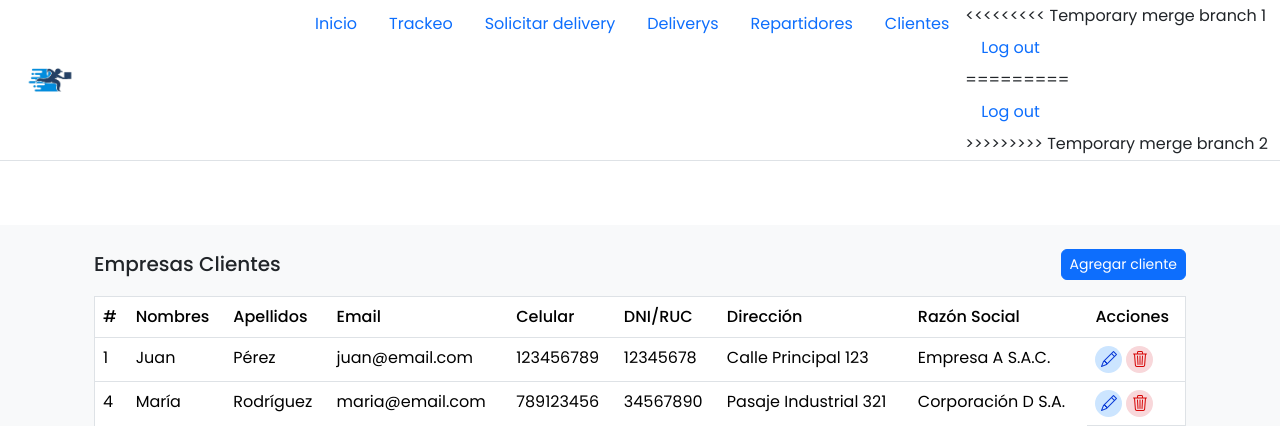
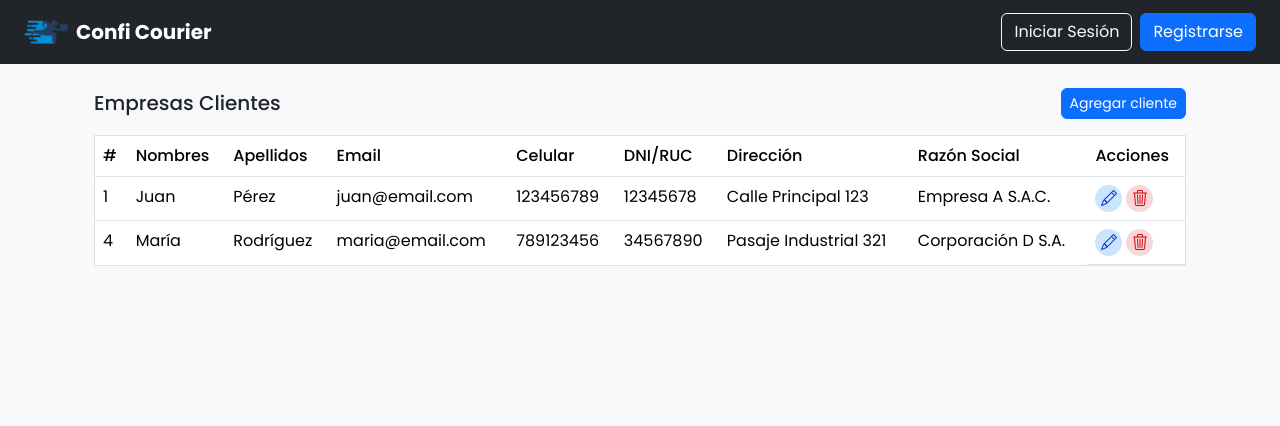
Before and after one commit to walter-garay/reparto-b2b, a PHP site: page /clientes/index.php in a window 1280 px wide. Shown: the top 426 px of the page. Run offline with PHP 8.4, Linux system fonts and the light colour scheme; data comes from the database, SQL or seed files in the repository.

```diff
--- a/layouts/navbar.php
+++ b/layouts/navbar.php
@@ -1,15 +1,46 @@
-    <nav class="navbar navbar-expand-md bg-body-tertiary border-bottom p-0 " style="background-color: white;">
-        <div class="container-fluid py-1" style="background-color: white;">
-            <button class="navbar-toggler" type="button" data-bs-toggle="collapse" data-bs-target="#navbarText" aria-controls="navbarText" aria-expanded="false" aria-label="Toggle navigation">
-                <span class="navbar-toggler-icon"></span>
-            </button>
-            <a class="ms-2" href="../main.php">
-                <img src="../../assets/img/logo.png"  alt="Logo de Confi Courier" width="60px">
-            </a>
-            <div class="collapse navbar-collapse" id="navbarText">
+<style>
+    .navbar-nav .nav-link:hover {
+        color: #ffcc00; /* Cambia el color al pasar el puntero */
+        transition: color 0.3s ease;
+    }
 
-                <ul class="nav w-100 justify-content-end">
+    .navbar-text .bi-pencil-square {
+        cursor: pointer;
+        margin-left: 6px;
+    }
+
+    .navbar-text .bi-pencil-square:hover {
+        color: #ffcc00; /* Cambia el color del icono de lápiz al pasar el puntero */
+        transition: color 0.3s ease;
+    }
+
+</style>
+
+
+<nav class="navbar navbar-expand-lg navbar-dark bg-dark fixed-top">
+    <div class="d-flex ms-3 me-4 w-100">
+        <img src="/reparto-b2b/assets/img/logo.png" alt="Logo de Confi Courier" width="60px">
+        <a class="navbar-brand fw-bolder align-items-center d-flex" href="#">Confi Courier</a>
+        <button class="navbar-toggler" type="button" data-bs-toggle="collapse" data-bs-target="#navbarNav" aria-controls="navbarNav" aria-expanded="false" aria-label="Toggle navigation">
+            <span class="navbar-toggler-icon"></span>
+        </button>
+        <div class="collapse navbar-collapse" id="navbarNav">
+            <ul class="navbar-nav me-auto">
+                <!-- <li class="nav-item">
+                    <a class="nav-link" href="#servicios">Servicios</a>
+                </li>
+                <li class="nav-item">
+                    <a class="nav-link" href="#caracteristicas">Características</a>
+                </li>
+                <li class="nav-item">
+                    <a class="nav-link" href="#rastreo">Rastreo</a>
+                </li>
+                <li class="nav-item">
+                    <a class="nav-link" href="#contacto">Contacto</a>
+                </li> -->
+                <?php if (isset($_SESSION['usuario_id'])): ?>
                     <li class="nav-item">
+
                         <a class="nav-link active" aria-current="page" href="../main.php">Inicio</a>
                     </li>
                     <li class="nav-item">
@@ -17,24 +48,38 @@
                     </li>
                     <li class="nav-item">
                         <a class="nav-link active" aria-current="page" href="solicitud.php">Solicitar delivery</a>
+                        <a class="nav-link active" href="/reparto-b2b/deliverys/">Deliverys</a>
                     </li>
                     <li class="nav-item">
-                        <a class="nav-link active" aria-current="page" href="../deliverys">Deliverys</a>
+                        <a class="nav-link active" href="/reparto-b2b/repartidores/">Repartidores</a>
                     </li>
                     <li class="nav-item">
-                        <a class="nav-link" href="../repartidores">Repartidores</a>
+                        <a class="nav-link active" href="/reparto-b2b/clientes/">Clientes</a>
                     </li>
                     <li class="nav-item">
                         <a class="nav-link" href="#">Clientes</a>
+
                     </li>
                     <li class="nav-item">
-<<<<<<<<< Temporary merge branch 1
-                        <a class="nav-link">Log out</a>
-=========
-                        <a class="nav-link" href="../modelos/Logout.php">Log out</a>
->>>>>>>>> Temporary merge branch 2
+                        <a class="nav-link" href="../reparto-b2b/modelos/Logout.php">Log out</a>
                     </li>
                 </ul>
+                <?php endif; ?>
+            </ul>
+            <div class="navbar-nav">
+                <?php if (isset($_SESSION['usuario_id'])): ?>
+                    <span class="navbar-text text-white me-4">
+                        <?php echo $_SESSION['usuario_email'] . " (" . $_SESSION["usuario_tipo"] . ")"; ?>
+                        <a href="/reparto-b2b/perfil.php" class="text-white">
+                            <i class="bi bi-pencil-square"></i>
+                        </a>
+                    </span>
+                    <a class="btn btn-outline-danger" href="/reparto-b2b/auth/logout.php">Cerrar Sesión</a>
+                <?php else: ?>
+                    <a class="btn btn-outline-light me-2" href="/reparto-b2b/auth/login.php">Iniciar Sesión</a>
+                    <a class="btn btn-primary" href="/reparto-b2b/auth/registro.php">Registrarse</a>
+                <?php endif; ?>
             </div>
         </div>
-    </nav>
+    </div>
+</nav>
```
Also changed, not shown: controladores/DeliveryControlador.php (+47 -14 lines).
